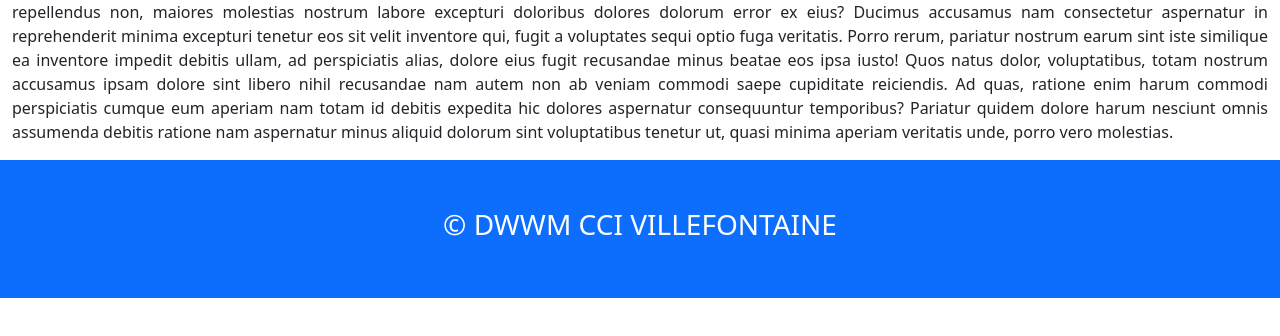
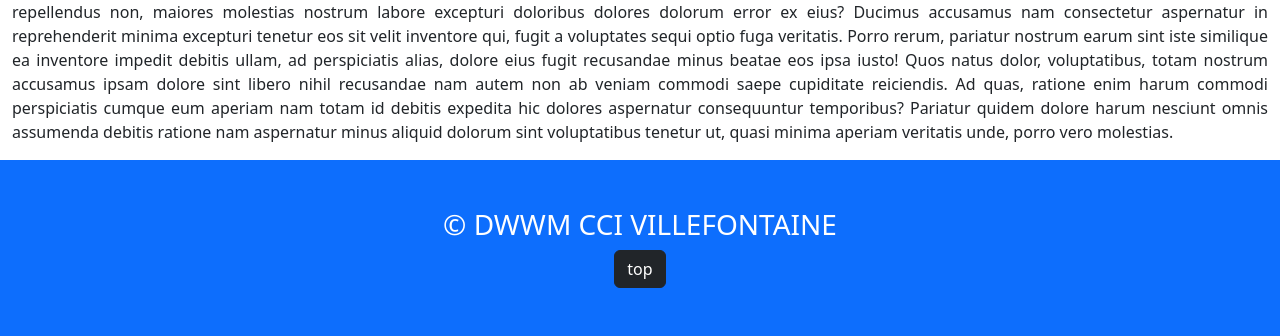
Before and after one commit to maxbakalem/MyProjectBoyZ, a plain HTML site: page index.html in a window 1280 px wide. Shown: the part 691-1027 px from the top of the page. Before the commit the page ends 989 px from the top, so only its background shows below. Drawn offline with nearby package versions, Linux system fonts and the light colour scheme.

Commit message:
top button

```diff
--- a/index.html
+++ b/index.html
@@ -66,6 +66,7 @@
     <footer class="bg-primary text-white">
         <div class="p-5 text-center">
             <h3> &copy; DWWM CCI VILLEFONTAINE</h3>
+            <a href="#" class="btn btn-dark">top</a>
         </div>
     </footer>
     <script src="https://cdn.jsdelivr.net/npm/bootstrap@5.3.2/dist/js/bootstrap.bundle.min.js" crossorigin="anonymous"></script>
```
